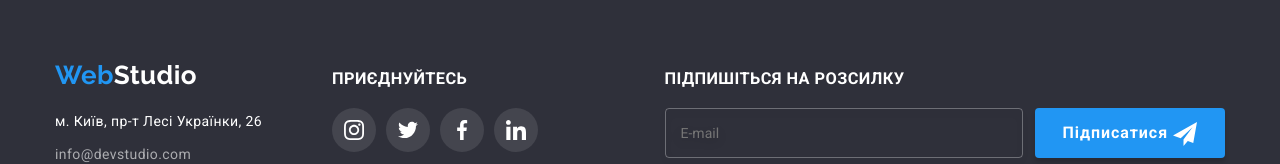
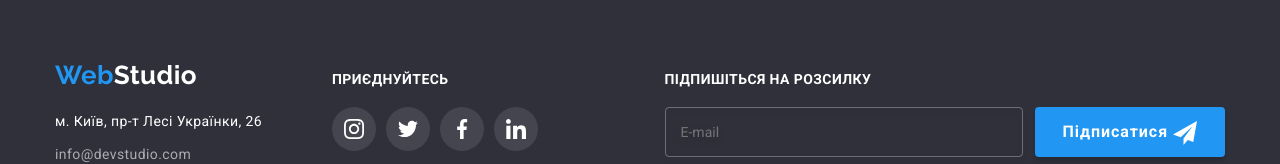
Before and after one commit to this-is-git/goit-markup-hw-07, a plain HTML site: page portfolio.html in a window 1280 px wide. Shown: the part 1633-1797 px from the top of the page. Drawn offline with Linux system fonts and the light colour scheme.

Commit message:
fixed styles

```diff
--- a/portfolio.html
+++ b/portfolio.html
@@ -322,7 +322,7 @@
             </address>
           </div>
           <div class="footer__social">
-            <h3 class="footer__title">приєднуйтесь</h3>
+            <p class="footer__title">приєднуйтесь</p>
             <ul class="footer__soc social-list">
               <li class="social-list__item">
                 <a
@@ -379,7 +379,7 @@
             </ul>
           </div>
           <div class="footer-form">
-            <h3 class="footer__title">Підпишіться на розсилку</h3>
+            <p class="footer__title">Підпишіться на розсилку</p>
             <form class="footer-form__form">
               <input
                 class="footer-form__input"
--- a/sass/components/_portfolio-page.scss
+++ b/sass/components/_portfolio-page.scss
@@ -42,11 +42,11 @@
 .cases__item {
   width: calc((100% - 6 * 15px) / 3);
   margin: 15px;
-  transition: box-shadow 250ms var(--transition-timing);
 }
 
 .cases__link {
   display: block;
+  transition: box-shadow 250ms var(--transition-timing);
   &:hover,
   &:focus {
     box-shadow: 0px 1px 1px rgba(0, 0, 0, 0.12), 0px 4px 4px rgba(0, 0, 0, 0.06),
```
Also changed, not shown: css/main.css, css/main.min.css, 2 other files.
